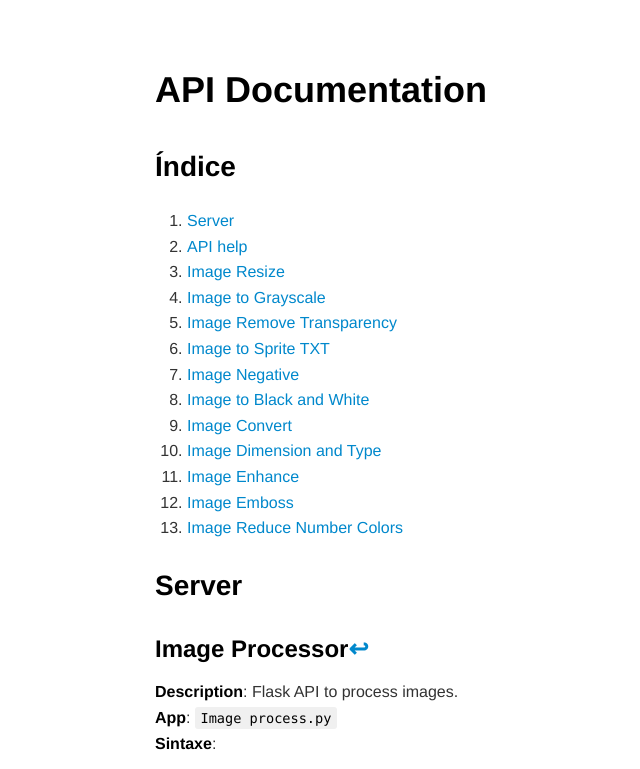
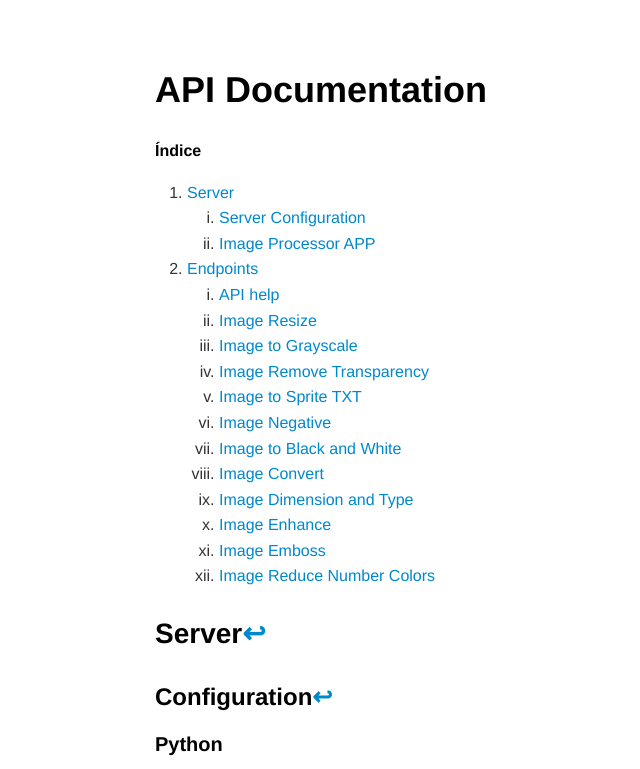
Before and after one commit to GiovaniPM/PUMLSprites, a Flask app: page / in a window 1280 px wide. Shown: the top 769 px of the page, without its empty margins (60-700 px from the left). Run offline with Flask 3, Linux system fonts and the light colour scheme.

Commit message:
giova(LAPTOP-K5TUGPF) 241218144634

```diff
--- /dev/null
+++ b/API/requirements.txt
@@ -0,0 +1,3 @@
+Flask==3.0.0
+flask-cors==4.0.0
+Pillow==10.1.0
--- a/API/templates/help.html
+++ b/API/templates/help.html
@@ -25,9 +25,16 @@
       <div class="crossnote markdown-preview  ">
 
 <h1 id="api-documentation">API Documentation </h1>
-<h2 id="a-name_toc000aíndice"><a name="_toc000" href=""></a>Índice </h2>
+<p><strong><a name="_toc000" href=""></a>Índice</strong></p>
 <ol>
-<li><a href="#_toc013">Server</a></li>
+<li><a href="#_toc015">Server</a>
+<ol>
+<li><a href="#_toc014">Server Configuration</a></li>
+<li><a href="#_toc013">Image Processor APP</a></li>
+</ol>
+</li>
+<li><a href="#_toc016">Endpoints</a>
+<ol>
 <li><a href="#_toc001">API help</a></li>
 <li><a href="#_toc002">Image Resize</a></li>
 <li><a href="#_toc003">Image to Grayscale</a></li>
@@ -41,11 +48,18 @@
 <li><a href="#_toc011">Image Emboss</a></li>
 <li><a href="#_toc012">Image Reduce Number Colors</a></li>
 </ol>
-<h2 id="server">Server </h2>
-<h3 id="a-name_toc013aimage-processor︎_toc000"><a name="_toc013" href=""></a>Image Processor<a href="#_toc000">↩︎</a> </h3>
+</li>
+</ol>
+<h2 id="a-name_toc015aserver︎_toc000"><a name="_toc015" href=""></a>Server<a href="#_toc000">↩︎</a> </h2>
+<h3 id="a-name_toc014aconfiguration︎_toc000"><a name="_toc014" href=""></a>Configuration<a href="#_toc000">↩︎</a> </h3>
+<h4 id="python">Python </h4>
+<p><a href="https://www.python.org/downloads/release/python-3126/"><img src="https://img.shields.io/badge/Python-3.12.6-brightgreen.svg?logo=python" alt="Python"></a></p>
+<h4 id="pip-support">PIP support </h4>
+<p><a href="https://flask.palletsprojects.com"><img src="https://img.shields.io/badge/Flask-3.0.0-brightgreen.svg?logo=flask" alt="Flask"></a> <a href="https://flask-cors.readthedocs.io/en/latest/"><img src="https://img.shields.io/badge/Flask_Cors-4.0.0-brightgreen.svg?logo=python" alt="Flask-Cors"></a> <a href="https://requests.readthedocs.io/en/latest/"><img src="https://img.shields.io/badge/requests-2.31.0-brightgreen.svg?logo=python" alt="Requests"></a> <a href="https://pillow.readthedocs.io/en/latest/"><img src="https://img.shields.io/badge/Pillow-10.1.0-brightgreen.svg?logo=python" alt="Pillow"></a></p>
+<h3 id="a-name_toc013aimage-processor-app︎_toc000"><a name="_toc013" href=""></a>Image Processor APP<a href="#_toc000">↩︎</a> </h3>
 <p><strong>Description</strong>: Flask API to process images.<br><strong>App</strong>: <code>Image process.py</code><br><strong>Sintaxe</strong>:</p>
 <pre data-role="codeBlock" data-info="python" class="language-python python"><code>python <span class="token string">"Image process.py"</span>
-</code></pre><h2 id="endpoints">Endpoints </h2>
+</code></pre><h2 id="a-name_toc016aendpoints︎_toc000"><a name="_toc016" href=""></a>Endpoints<a href="#_toc000">↩︎</a> </h2>
 <h3 id="a-name_toc001aget-︎_toc000"><a name="_toc001" href=""></a>GET /<a href="#_toc000">↩︎</a> </h3>
 <p><strong>Description</strong>: Home page (this help).<br><strong>Method</strong>: <code>GET</code><br><strong>Request URL</strong>: <code>/</code></p>
 <h3 id="a-name_toc002apost-resize︎_toc000"><a name="_toc002" href=""></a>POST /resize<a href="#_toc000">↩︎</a> </h3>
```
Also changed, not shown: API/help.md (+30 -17 lines).
